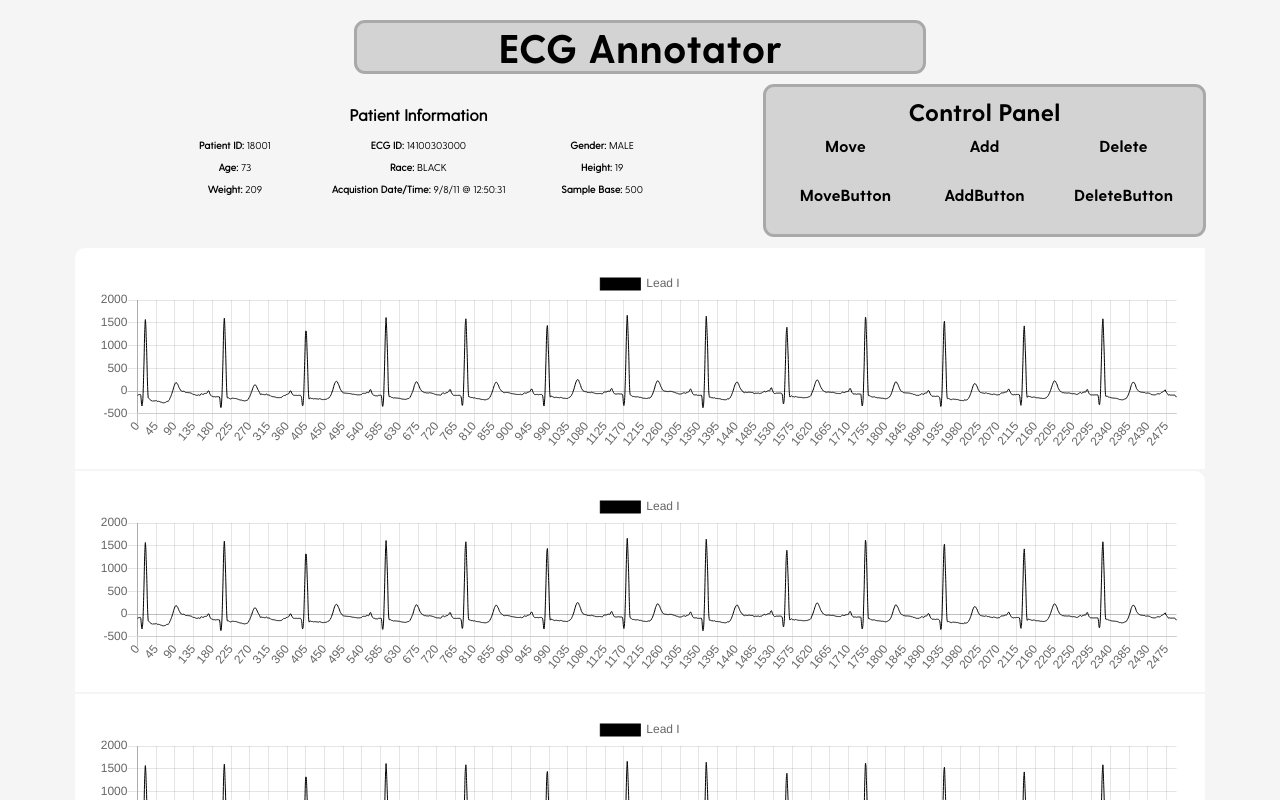
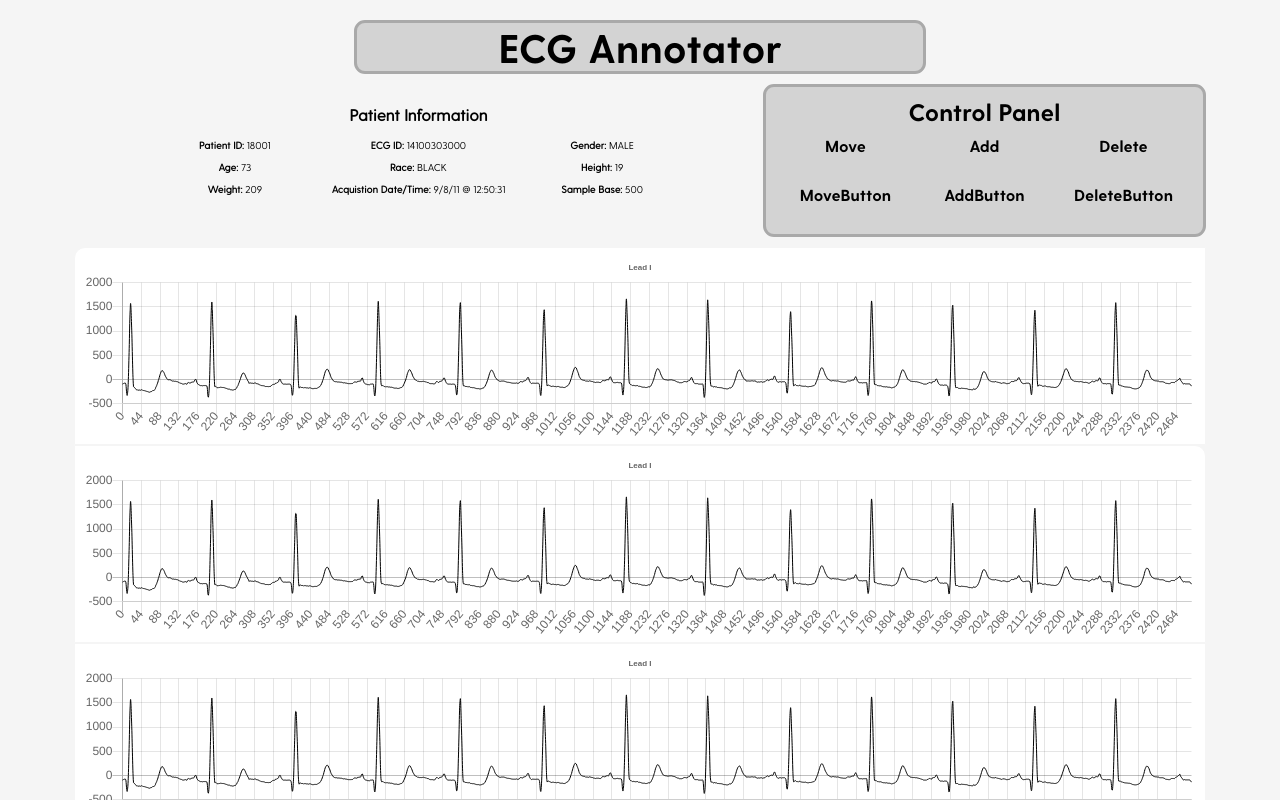
Before and after one commit to mtmiller0417/CISC475, a React (Create React App) app in the folder client/: page / in a window 1280 px wide. Shown: the top 800 px of the page. Built offline with nearby package versions, Linux system fonts and the light colour scheme; the HTML template or start-up script is replaced by a standard one; a web font is replaced by a local one.

Commit message:
fixed title and cleaned up grids

```diff
--- a/client/src/components/Graph.js
+++ b/client/src/components/Graph.js
@@ -34,13 +34,6 @@ class Graph extends Component{
         let lead_v6 = [];
 
         let labels = [];
-
-        /*
-        var parsed_csv = d3.csv(data).then(function(data)
-        {
-            console.log(data[0].I);
-        });
-        */
 
         //Parse the CSV into an array of objects where each object represents a row
         var parsed_csv = d3.csv(data, function(d)
@@ -92,15 +85,12 @@ class Graph extends Component{
             }
             this.setState({
                 graphData:{
-                    //labels: ['Boston', 'New York', 'Paris'],
-                    //labels: [1,2,3,4,5,6,7,8,9,10,11,12,13,14,15,16,17,18,19,20,21,22,23,24,25,26,27,28,29,30],
                     labels: labels,
                     datasets:[
                     {
                         radius: 0, // Makes the dots go away
                         label:'Lead I',
                         fill: false,
-                        //data: [-92, -87, -82, -78, -73, -73, -92, -190, -287],
                         borderColor: ['black'],
                         data: lead_i,
                         backgroundColor:['rgba(255,99,132,0.6)',],
@@ -111,25 +101,6 @@ class Graph extends Component{
             })
         });
 
-        //Fake data stuff
-        //let fake_data = [-92, -87, -82, -78, -73, -73, -92, -190, -287]
-
-        //Graph Stuff
-        /*this.state = {
-            graphData:{
-                //labels: ['Boston', 'New York', 'Paris'],
-                labels: dynamic_labels,
-                //labels: labels,
-                datasets:[
-                {
-                    label:'Lead I',
-                    data: [-92, -87, -82, -78, -73, -73, -92, -190, -287],
-                    //data: lead_i,
-                    //backgroundColor:['rgba(255,99,132,0.6)',]
-                }
-            ]
-        }
-    }*/
     }
 
     //Render the graph
@@ -143,6 +114,15 @@ class Graph extends Component{
                             data={this.state.graphData}
                             height={50}
                             options={{
+                                title: {
+                                display: true,
+                                text: 'Lead I',
+                                fontSize: 8,
+                                fontFamily: "sans-serif"
+                                },
+                                legend: {
+                                    display: false
+                                },
                                 scales: {
                                     yAxes: [{
                                         ticks: {
--- a/client/src/components/Grid/GridItem/GridItem.module.scss
+++ b/client/src/components/Grid/GridItem/GridItem.module.scss
@@ -1,6 +1,6 @@
 .gridItem {
 	background-color: white;
-	padding: 20px;
+	padding: 5px;
 	font-size: 30px;
 	text-align: center;
 	border: 1px solid #f5f5f5;
```
